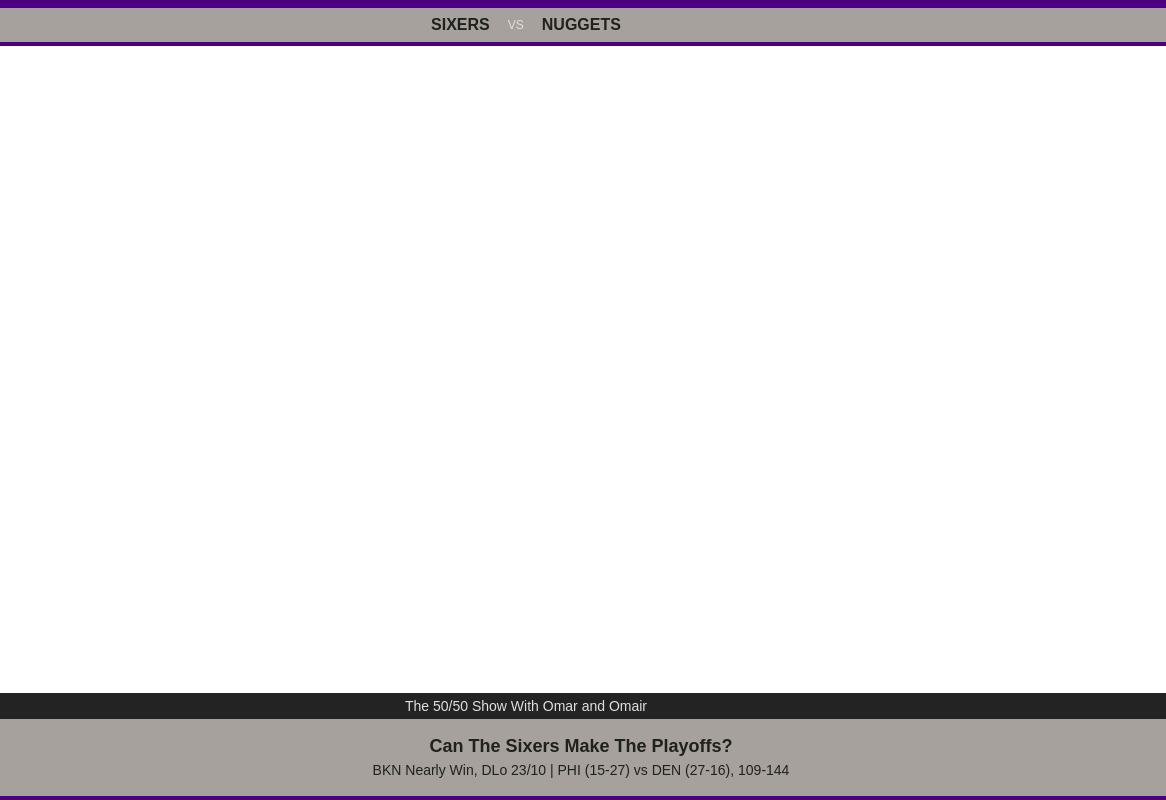
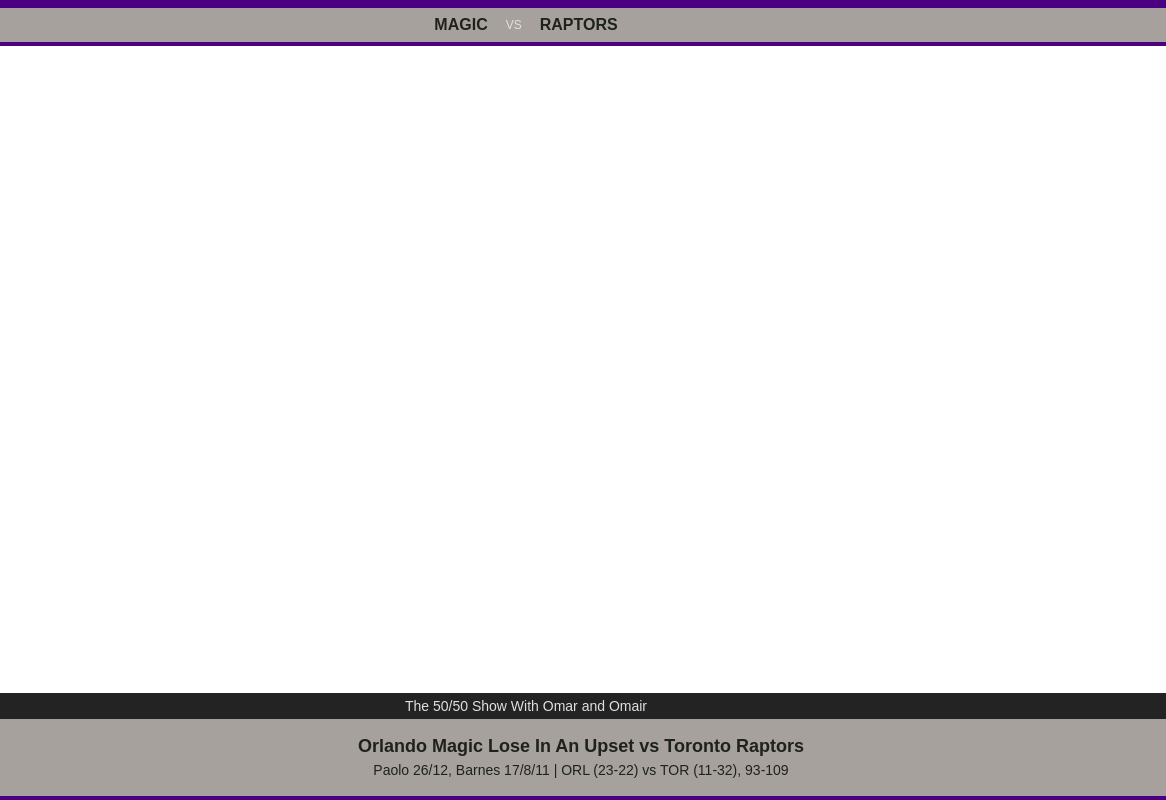
Before and after one commit to GodHog/5050-show-overlay, a plain HTML site: page index.html in a window 1280 px wide. Shown: the full height of the page, 114-1280 px from the left. Drawn offline with Linux system fonts and the light colour scheme.

Commit message:
Update index.html

```diff
--- a/index.html
+++ b/index.html
@@ -7,14 +7,14 @@
     <script>
         const pageConfig = {
             topBanner: {
-                team1: "SIXERS",
+                team1: "MAGIC",
                 middleText: "VS",
-                team2: "NUGGETS"
+                team2: "RAPTORS"
             },
             bottomBanner: {
                 showTitle: "The 50/50 Show With Omar and Omair",
-                mainQuestion: "Can The Sixers Make The Playoffs?",
-                subtitle: "BKN Nearly Win, DLo 23/10 | PHI (15-27) vs DEN (27-16), 109-144"
+                mainQuestion: "Orlando Magic Lose In An Upset vs Toronto Raptors",
+                subtitle: "Paolo 26/12, Barnes 17/8/11 | ORL (23-22) vs TOR (11-32), 93-109"
             }
         };
     </script>
```
